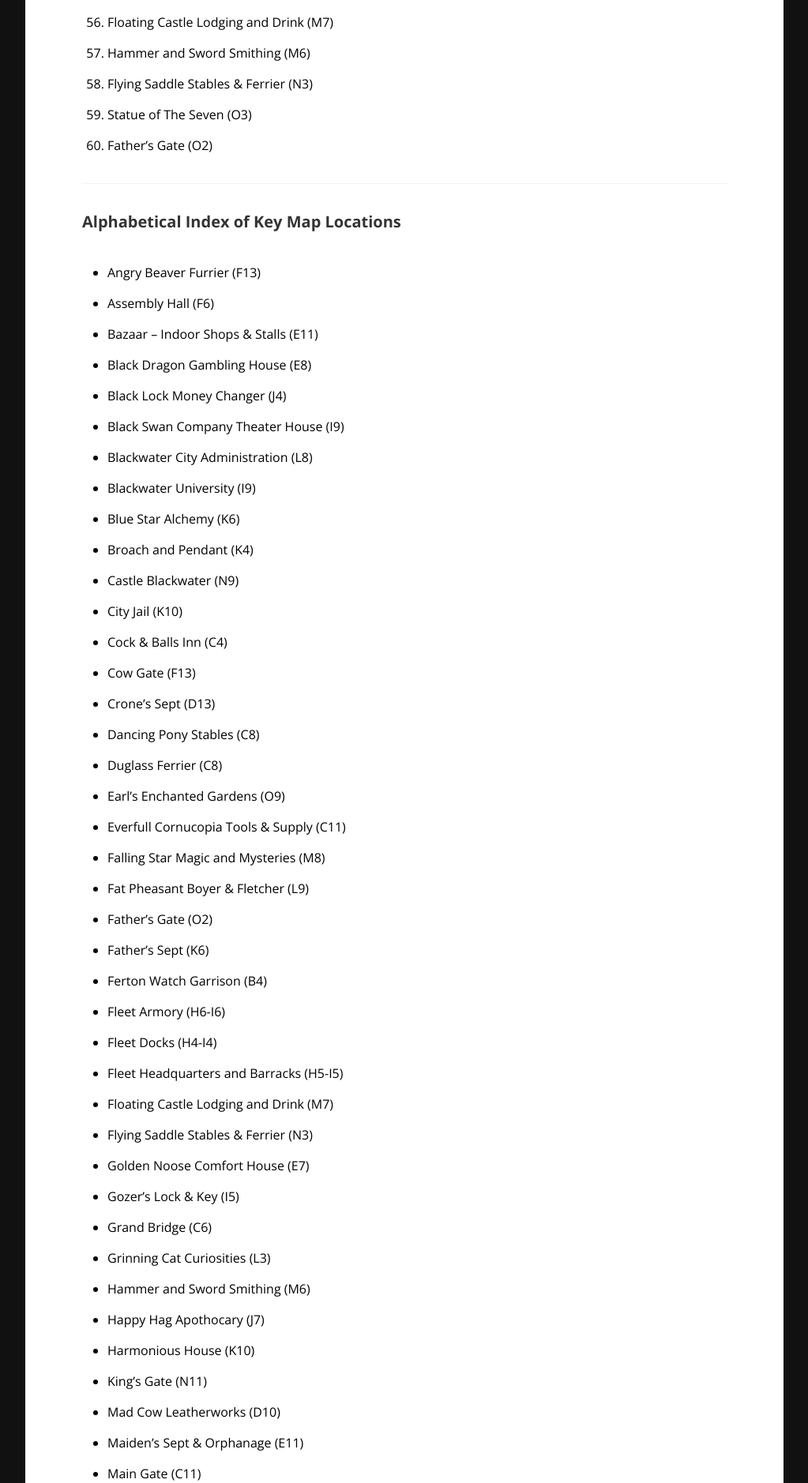
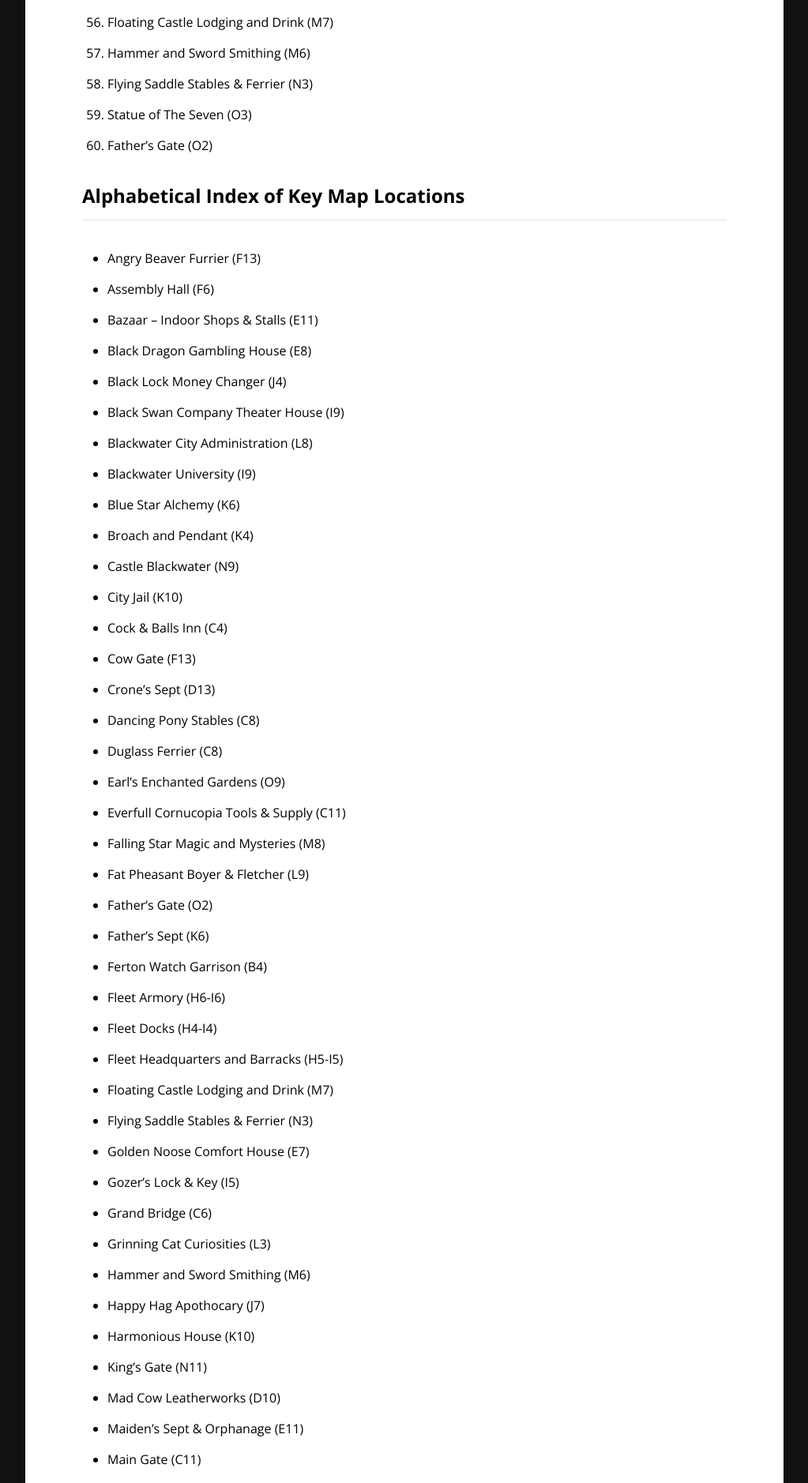
Before and after one commit to rickosborne/blackwater, a Jekyll site: the page built from _guide/105-blackwater-city.md, in a window 1280 px wide. Shown: the part 4170-6048 px from the top of the page at 79% size, without its empty margins (128-1151 px from the left). Built offline with Jekyll 4.4.1, drawn with Linux system fonts in a browser that asks for light colours.

```diff
--- a/_guide/105-blackwater-city.md
+++ b/_guide/105-blackwater-city.md
@@ -93,7 +93,7 @@ The Inn has a well appointed bar with an impressive selection of Shanaran and Pl
 59. Statue of The Seven (O3)
 60. Father's Gate (O2)
 
-## Alphabetical Index of Key Map Locations
+# Alphabetical Index of Key Map Locations
 
 -	Angry Beaver Furrier (F13)
 -	Assembly Hall (F6)
```
